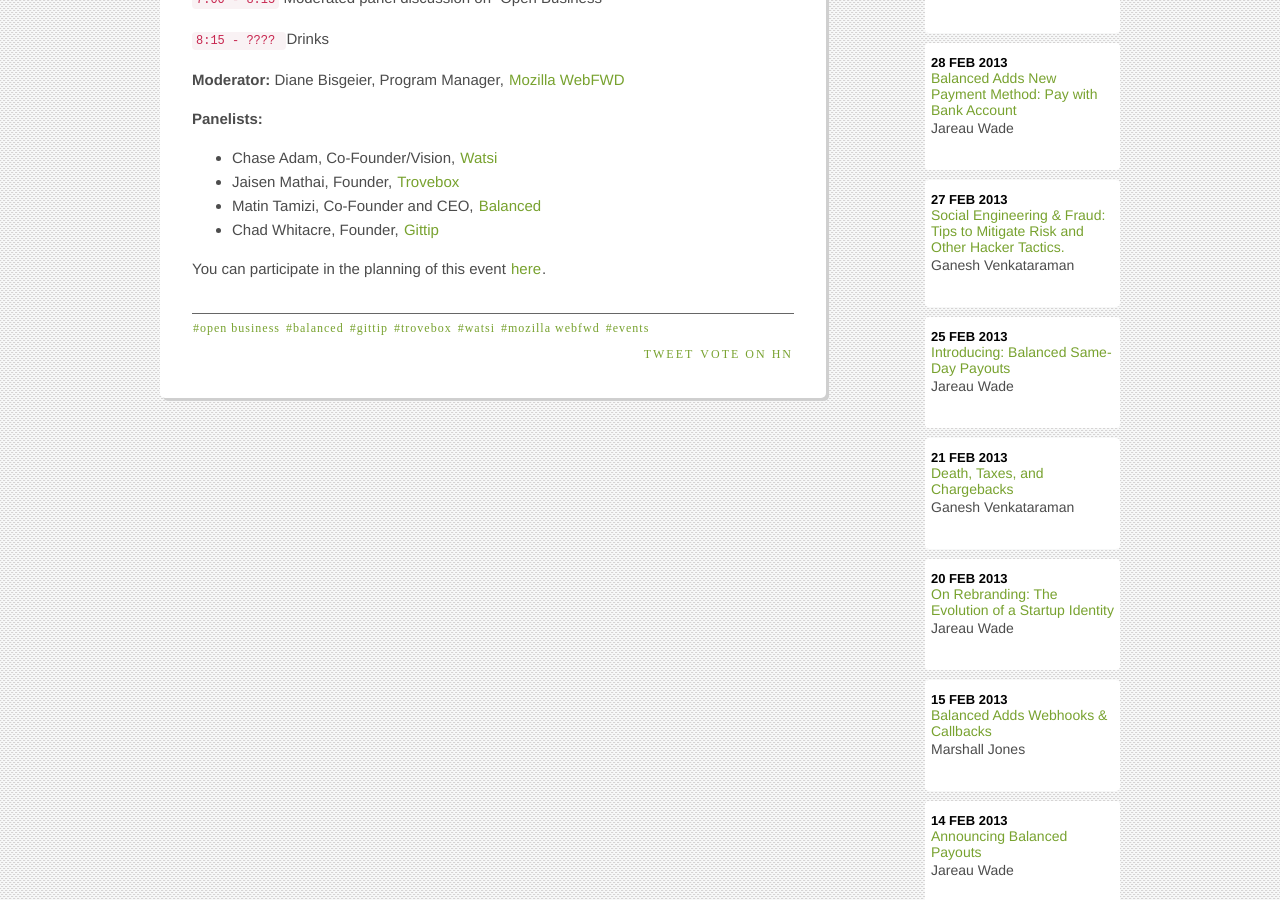
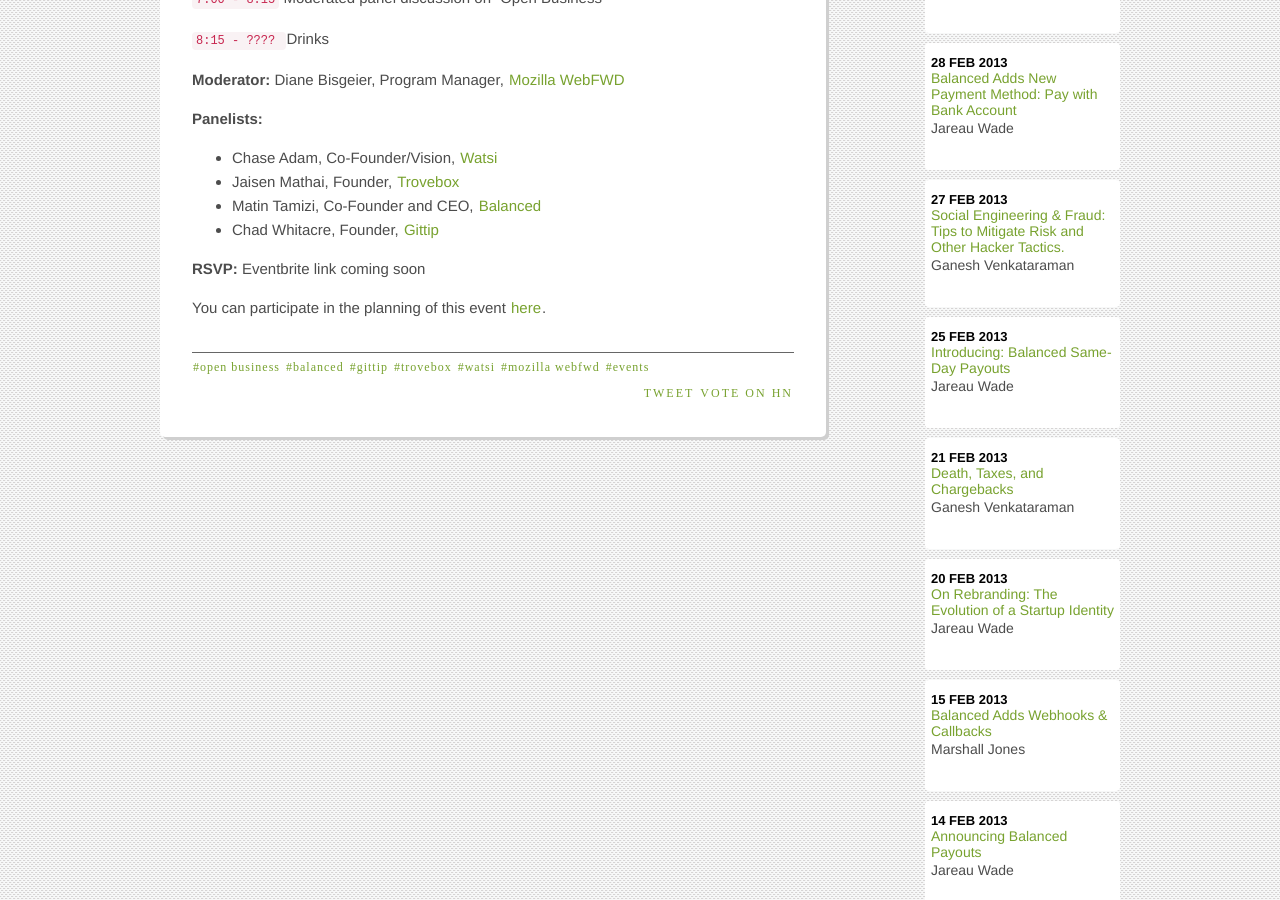
Before and after one commit to balanced/balanced.github.com, a Jekyll site: the page built from _posts/2013-03-13-open-business-open-house.md, in a window 1280 px wide and 900 px high, scrolled down 735 px. Built offline with Jekyll 4.4.1, drawn with Linux system fonts in a browser that asks for light colours; nearby versions of some CDN libraries; library files that are not in the unit come from our copies; Markdown is read by kramdown in place of the engine named in the settings; comment, search, counter and statistics services are not loaded.

Commit message:
Update 2013-03-13-open-business-open-house.md

```diff
--- a/_posts/2013-03-13-open-business-open-house.md
+++ b/_posts/2013-03-13-open-business-open-house.md
@@ -38,4 +38,8 @@
  - Matin Tamizi, Co-Founder and CEO, [Balanced](https://www.balancedpayments.com/)
  - Chad Whitacre, Founder, [Gittip](https://www.gittip.com/)
 
+
+**RSVP:**
+Eventbrite link coming soon
+
 You can participate in the planning of this event [here](https://github.com/balanced/balanced.github.com/issues/18).
```
